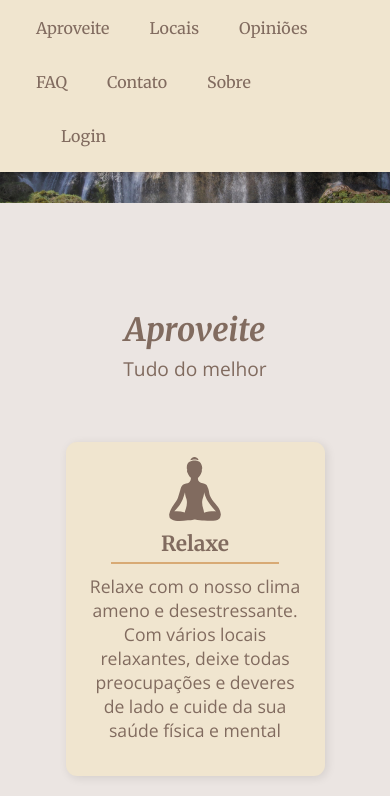
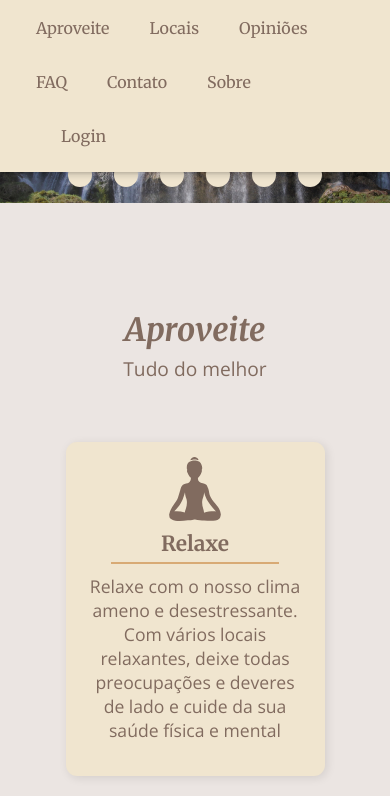
Before and after one commit to ViniciusHP/alvorecer, a plain HTML site: page index.html in a window 390 px wide. Shown: the part 48-844 px from the top of the page. Drawn offline with nearby package versions, Linux system fonts and the light colour scheme.

Commit message:
Adicionado media query para legenda do slide e controles para dispositivos pequenos

```diff
--- a/css/slide.css
+++ b/css/slide.css
@@ -67,3 +67,25 @@
     bottom: 5rem;
   }
 }
+
+@media (max-width: 576px) {
+  .slide-item .slide-caption {
+    font-size: 3rem;
+    bottom: 70px;
+  }
+
+  .controls-wrapper{
+    bottom: 50px;
+  }
+}
+
+@media (max-width: 576px) {
+  .slide-item .slide-caption {
+    font-size: 2rem;
+    bottom: 50px;
+  }
+
+  .controls-wrapper{
+    bottom: 40px;
+  }
+}
```
